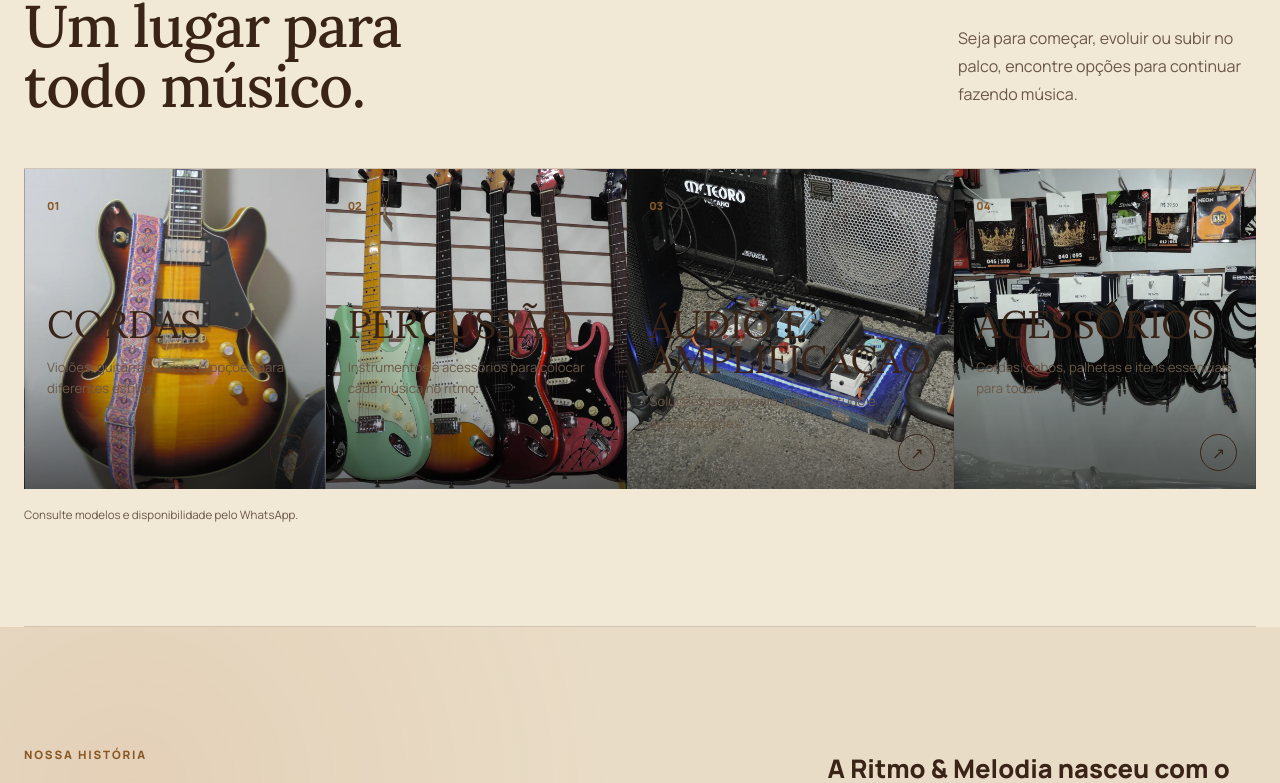
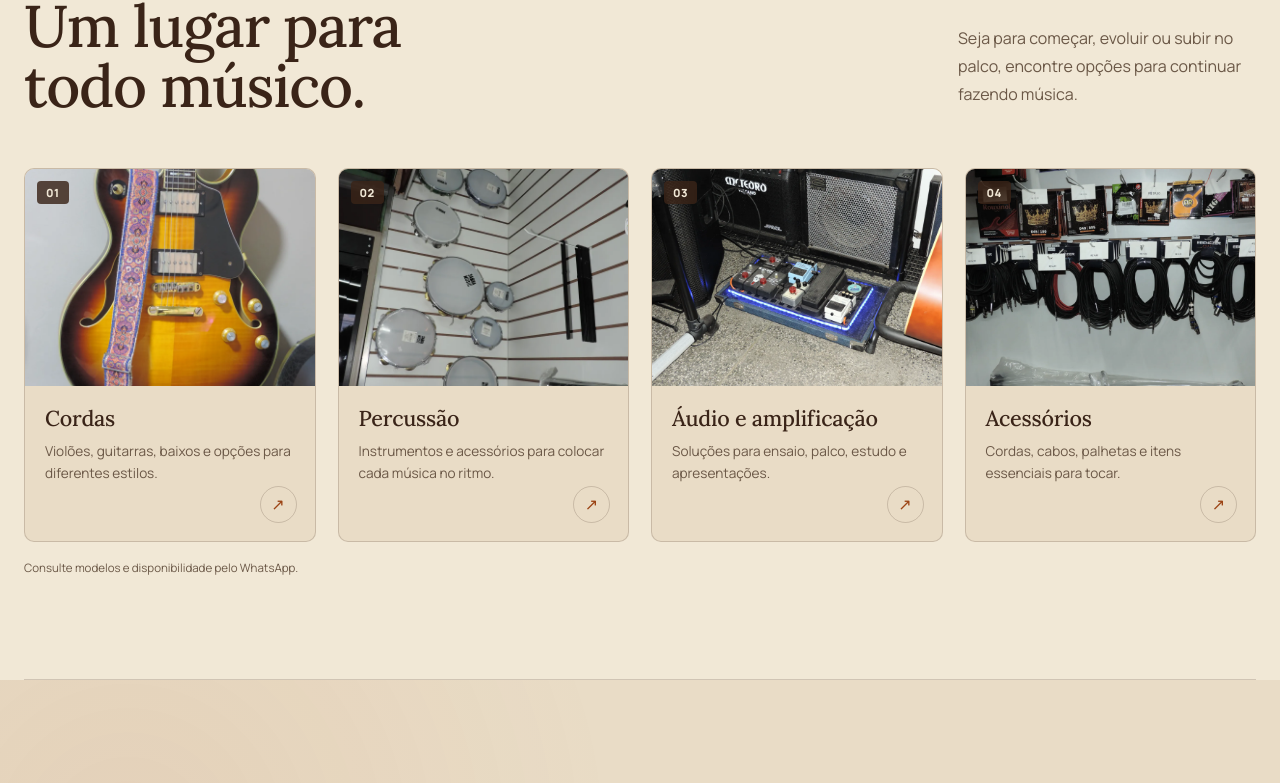
Before and after one commit to raulramos11/ritmo-e-melodia, a Next.js app: page / in a window 1280 px wide. Shown: the part 937-1720 px from the top of the page. Built offline with nearby package versions, Linux system fonts and the light colour scheme; no server answers.

Commit message:
feat(visual): carrossel de galeria uma-foto-por-vez embaralhado, cards de categoria legiveis, foto de percussao correta, fade do hero reduzido

```diff
--- a/app/components/Categories.tsx
+++ b/app/components/Categories.tsx
@@ -20,13 +20,22 @@ export function Categories() {
       <div className="category-list">
         {CATEGORIES.map((category, index) => (
           <Reveal key={category.title} delay={index * 0.06}>
-            <article className="category-card" style={{ backgroundImage: `linear-gradient(to top, rgba(0,0,0,0.55) 0%, rgba(0,0,0,0.15) 35%, rgba(0,0,0,0) 70%), url(${basePath}/media/${category.image})`, backgroundSize: 'cover', backgroundPosition: 'center' }}>
-              <span>{category.number}</span>
-              <h3>{category.title}</h3>
-              <p>{category.description}</p>
-              <a href={CONTACT.whatsapp} target="_blank" rel="noreferrer" aria-label={`Consultar ${category.title} pelo WhatsApp`}>
-                ↗
-              </a>
+            <article className="category-card">
+              <div className="category-photo">
+                <img
+                  src={`${basePath}/media/${category.image}`}
+                  alt={category.title}
+                  loading="lazy"
+                />
+                <span className="category-number">{category.number}</span>
+              </div>
+              <div className="category-body">
+                <h3>{category.title}</h3>
+                <p>{category.description}</p>
+                <a href={CONTACT.whatsapp} target="_blank" rel="noreferrer" aria-label={`Consultar ${category.title} pelo WhatsApp`}>
+                  ↗
+                </a>
+              </div>
             </article>
           </Reveal>
         ))}
--- a/app/components/Gallery.tsx
+++ b/app/components/Gallery.tsx
@@ -1,10 +1,40 @@
+"use client";
+
 import Image from "next/image";
+import { useCallback, useRef } from "react";
 import { GALLERY } from "../data/site";
 import { Reveal } from "./Reveal";
 
 const basePath = process.env.NEXT_PUBLIC_BASE_PATH ?? "";
 
+// Deterministic shuffle (fixed seed) so the order is scrambled but STABLE:
+// the same sequence renders on server and client, avoiding a hydration
+// mismatch in the static export while still breaking the numbered order.
+function shuffled<T>(items: readonly T[]): T[] {
+  const out = items.slice();
+  let seed = 0x9e3779b9;
+  for (let i = out.length - 1; i > 0; i -= 1) {
+    seed = (seed * 1664525 + 1013904223) >>> 0;
+    const j = seed % (i + 1);
+    [out[i], out[j]] = [out[j], out[i]];
+  }
+  return out;
+}
+
+const PHOTOS = shuffled(GALLERY);
+
 export function Gallery() {
+  const trackRef = useRef<HTMLDivElement>(null);
+
+  const scrollByCards = useCallback((dir: number) => {
+    const track = trackRef.current;
+    if (!track) return;
+    const card = track.querySelector<HTMLElement>(".gallery-item");
+    const step = card ? card.offsetWidth + 20 : track.clientWidth * 0.9;
+    // one photo per click
+    track.scrollBy({ left: dir * step, behavior: "smooth" });
+  }, []);
+
   return (
     <section className="gallery section shell" id="loja">
       <Reveal className="section-heading">
@@ -18,21 +48,48 @@ export function Gallery() {
         </p>
       </Reveal>
 
-      <div className="gallery-grid">
-        {GALLERY.map((photo, index) => (
-          <Reveal key={photo.src} delay={(index % 4) * 0.04}>
-            <figure className="gallery-item">
+      <div className="gallery-carousel">
+        <button
+          type="button"
+          className="gallery-nav gallery-nav--prev"
+          aria-label="Ver fotos anteriores"
+          onClick={() => scrollByCards(-1)}
+        >
+          ‹
+        </button>
+
+        <div
+          className="gallery-track"
+          ref={trackRef}
+          role="region"
+          aria-label="Galeria de fotos da loja — arraste para o lado para ver todas"
+          tabIndex={0}
+        >
+          {PHOTOS.map((photo, index) => (
+            <figure className="gallery-item" key={photo.src}>
               <Image
                 src={`${basePath}/media/${photo.src}`}
                 alt={photo.alt}
                 fill
                 unoptimized
-                sizes="(max-width: 640px) 50vw, (max-width: 1024px) 33vw, 25vw"
+                sizes="(max-width: 640px) 90vw, (max-width: 1024px) 82vw, 70vw"
+                priority={index < 1}
               />
             </figure>
-          </Reveal>
-        ))}
+          ))}
+        </div>
+
+        <button
+          type="button"
+          className="gallery-nav gallery-nav--next"
+          aria-label="Ver mais fotos"
+          onClick={() => scrollByCards(1)}
+        >
+          ›
+        </button>
       </div>
+
+      <p className="gallery-hint">Passe para o lado para ver cada foto →</p>
     </section>
   );
 }
--- a/app/data/site.ts
+++ b/app/data/site.ts
@@ -34,7 +34,7 @@ export const CATEGORIES = [
     number: "02",
     title: "Percussão",
     description: "Instrumentos e acessórios para colocar cada música no ritmo.",
-    image: "foto-10.webp",
+    image: "foto-06.webp",
   },
   {
     number: "03",
--- a/app/styles/gallery.css
+++ b/app/styles/gallery.css
@@ -4,42 +4,125 @@
   color: var(--text-primary);
 }
 
-.gallery-grid {
-  display: grid;
-  grid-template-columns: repeat(4, 1fr);
-  gap: 16px;
+.gallery-carousel {
+  position: relative;
   margin-top: 8px;
+}
+
+.gallery-track {
+  display: flex;
+  gap: 20px;
+  overflow-x: auto;
+  scroll-snap-type: x mandatory;
+  scroll-behavior: smooth;
+  padding-block: 4px;
+  -webkit-overflow-scrolling: touch;
+  scrollbar-width: none;
+}
+
+.gallery-track::-webkit-scrollbar {
+  display: none;
+}
+
+.gallery-track:focus-visible {
+  outline: 2px solid var(--action);
+  outline-offset: 4px;
+  border-radius: 16px;
 }
 
 .gallery-item {
   position: relative;
   margin: 0;
-  aspect-ratio: 4 / 3;
+  flex: 0 0 auto;
+  width: min(70vw, 760px);
+  height: clamp(340px, 62vh, 620px);
   overflow: hidden;
-  border-radius: 14px;
-  background: #3a241810;
+  border-radius: 16px;
+  background: #3a24180d;
+  border: 1px solid var(--border);
+  scroll-snap-align: center;
 }
 
 .gallery-item img {
-  object-fit: cover;
+  object-fit: contain;
   transition: transform 420ms ease, filter 420ms ease;
-  filter: saturate(0.9) contrast(1.02);
+  filter: saturate(0.95) contrast(1.02);
 }
 
 .gallery-item:hover img {
-  transform: scale(1.04);
-  filter: saturate(1) contrast(1.05);
+  transform: scale(1.02);
+  filter: saturate(1) contrast(1.04);
+}
+
+.gallery-nav {
+  position: absolute;
+  top: 50%;
+  transform: translateY(-50%);
+  z-index: 2;
+  display: grid;
+  place-items: center;
+  width: 48px;
+  height: 48px;
+  border-radius: 50%;
+  border: 1px solid var(--border);
+  background: var(--surface-raised);
+  color: var(--text-primary);
+  font-size: 1.6rem;
+  line-height: 1;
+  cursor: pointer;
+  box-shadow: 0 6px 20px #3a241826;
+  transition: background 200ms ease, transform 200ms ease, color 200ms ease;
+}
+
+.gallery-nav:hover {
+  background: var(--action);
+  color: var(--background);
+  transform: translateY(-50%) scale(1.06);
+}
+
+.gallery-nav:focus-visible {
+  outline: 2px solid var(--action);
+  outline-offset: 2px;
+}
+
+.gallery-nav--prev {
+  left: -8px;
+}
+
+.gallery-nav--next {
+  right: -8px;
+}
+
+.gallery-hint {
+  margin-top: 18px;
+  font-size: 0.85rem;
+  color: var(--text-tertiary);
+  text-align: center;
 }
 
 @media (max-width: 1024px) {
-  .gallery-grid {
-    grid-template-columns: repeat(3, 1fr);
+  .gallery-item {
+    width: 82vw;
+    height: clamp(300px, 54vh, 520px);
   }
 }
 
 @media (max-width: 640px) {
-  .gallery-grid {
-    grid-template-columns: repeat(2, 1fr);
+  .gallery-track {
     gap: 12px;
   }
+
+  .gallery-item {
+    width: 90vw;
+    height: clamp(260px, 52vh, 440px);
+  }
+
+  /* on touch screens the swipe is the primary control — hide arrows */
+  .gallery-nav {
+    display: none;
+  }
+
+  .gallery-hint {
+    display: block;
+  }
 }
--- a/app/styles/hero.css
+++ b/app/styles/hero.css
@@ -137,7 +137,7 @@
 .hero-visual::after {
   position: absolute;
   inset: 0 52px 0 0;
-  background: linear-gradient(90deg, var(--background) 0%, transparent 30%, transparent 72%, #3a241814);
+  background: linear-gradient(90deg, color-mix(in srgb, var(--background) 55%, transparent) 0%, transparent 14%, transparent 72%, #3a241814);
   content: "";
 }
 
--- a/app/styles/responsive.css
+++ b/app/styles/responsive.css
@@ -31,14 +31,6 @@
 
   .category-list {
     grid-template-columns: repeat(2, 1fr);
-  }
-
-  .category-list > div:nth-child(3) .category-card {
-    border-left: 1px solid var(--border);
-  }
-
-  .category-card {
-    border-bottom: 1px solid var(--border);
   }
 
   .address-card {
@@ -151,20 +143,6 @@
     grid-template-columns: 1fr;
   }
 
-  .category-list > div .category-card,
-  .category-list > div:nth-child(3) .category-card {
-    border-right: 1px solid var(--border);
-    border-left: 1px solid var(--border);
-  }
-
-  .category-card {
-    min-height: 250px;
-  }
-
-  .category-card h3 {
-    margin-top: 55px;
-  }
-
   .workshop-photo {
     min-height: 360px;
   }
--- a/app/styles/sections.css
+++ b/app/styles/sections.css
@@ -33,52 +33,78 @@
 .category-list {
   display: grid;
   grid-template-columns: repeat(4, 1fr);
-  border-top: 1px solid var(--border);
+  gap: 22px;
 }
 
 .category-card {
   position: relative;
-  min-height: 320px;
-  padding: 24px 22px;
-  border-right: 1px solid var(--border);
-  background: #3a241808;
-  transition: background 220ms ease, color 220ms ease;
-}
-
-.category-list > div:first-child .category-card {
-  border-left: 1px solid var(--border);
+  display: flex;
+  flex-direction: column;
+  overflow: hidden;
+  border: 1px solid var(--border);
+  border-radius: 10px;
+  background: var(--surface);
+  transition: transform 220ms ease, box-shadow 220ms ease, border-color 220ms ease;
 }
 
 .category-card:hover {
-  background: var(--action);
-  color: var(--background);
+  transform: translateY(-4px);
+  border-color: color-mix(in srgb, var(--action) 45%, var(--border));
+  box-shadow: 0 14px 30px -20px color-mix(in srgb, var(--text-primary) 55%, transparent);
 }
 
-.category-card > span {
-  color: var(--highlight);
-  font-size: 0.69rem;
+.category-photo {
+  position: relative;
+  aspect-ratio: 4 / 3;
+  overflow: hidden;
+}
+
+.category-photo img {
+  width: 100%;
+  height: 100%;
+  object-fit: cover;
+  transition: transform 320ms ease;
+}
+
+.category-card:hover .category-photo img {
+  transform: scale(1.04);
+}
+
+.category-number {
+  position: absolute;
+  top: 12px;
+  left: 12px;
+  display: inline-block;
+  padding: 4px 9px;
+  border-radius: 4px;
+  background: color-mix(in srgb, var(--text-primary) 82%, transparent);
+  color: var(--background);
+  font-size: 0.7rem;
   font-weight: 800;
+  letter-spacing: 0.04em;
+}
+
+.category-body {
+  position: relative;
+  flex: 1;
+  padding: 20px 20px 56px;
 }
 
 .category-card h3 {
-  margin: 92px 0 15px;
-  font-family: var(--font-display), sans-serif;
-  font-size: clamp(2rem, 3vw, 3.2rem);
-  font-weight: 400;
-  line-height: 0.9;
-  text-transform: uppercase;
+  margin: 0 0 10px;
+  font-family: var(--font-display), serif;
+  font-size: clamp(1.35rem, 1.5vw, 1.7rem);
+  font-weight: 500;
+  line-height: 1.15;
+  letter-spacing: -0.01em;
+  color: var(--text-primary);
 }
 
 .category-card p {
   margin: 0;
   color: var(--text-secondary);
-  font-size: 0.82rem;
-  line-height: 1.65;
-}
-
-.category-card:hover > span,
-.category-card:hover p {
-  color: var(--background);
+  font-size: 0.85rem;
+  line-height: 1.6;
 }
 
 .category-card a {
@@ -89,8 +115,16 @@
   width: 37px;
   height: 37px;
   place-items: center;
-  border: 1px solid currentColor;
+  border: 1px solid var(--border);
   border-radius: 50%;
+  color: var(--action);
+  transition: background 200ms ease, color 200ms ease, border-color 200ms ease;
+}
+
+.category-card a:hover {
+  border-color: var(--action);
+  background: var(--action);
+  color: var(--background);
 }
 
 .availability {
```
